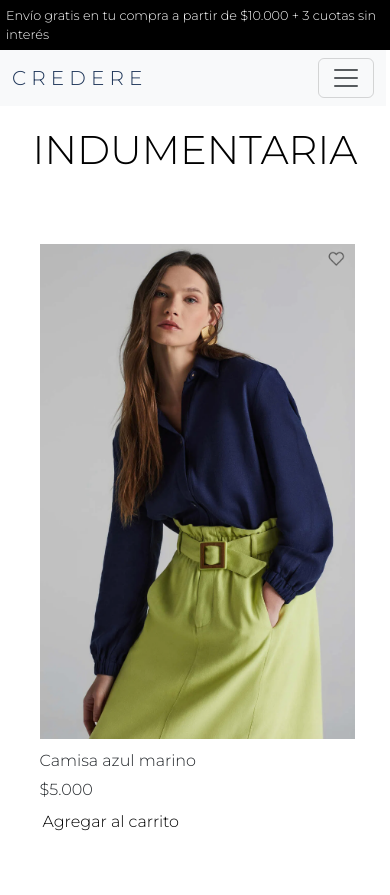
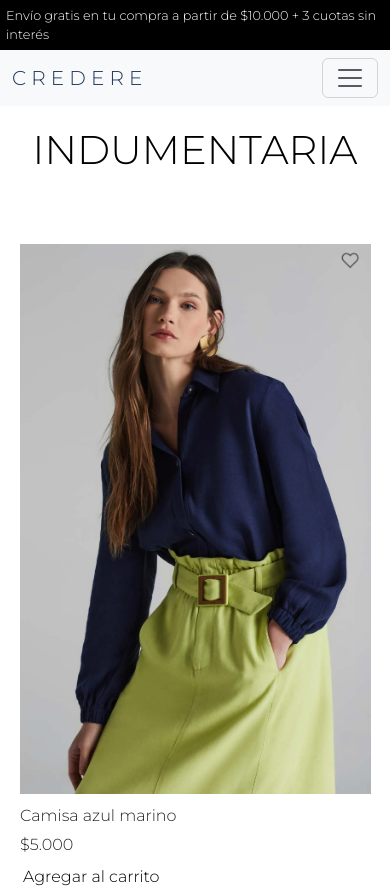
Before and after one commit to ChiaraBudetta/Coder, a plain HTML site: page pages/indumentaria.html in a window 390 px wide. Shown: the top 895 px of the page. Drawn offline with nearby package versions, Linux system fonts and the light colour scheme.

Commit message:
detalles en css

```diff
--- a/css/style.css
+++ b/css/style.css
@@ -93,7 +93,7 @@ nav.compras {
     font-family: 'Montserrat', sans-serif;
     display: flex;
     flex-direction: column-reverse;
-    width: 99vw;
+    width: 100%;
 }
 
     .navbar-brand{
@@ -192,7 +192,7 @@ main section div.grid div.video video {
     grid-area: video;
     justify-content: center;
     align-items: center;
-    width: 100%;
+    width: 90%;
     justify-self: center;
     margin: 15px;
     padding: 0;
@@ -506,9 +506,8 @@ footer {
         "boton";
     }
     .grid__indumentaria {
-        grid-template-columns: 90%;
+        grid-template-columns: 100%;
         grid-template-rows: auto;
-        justify-content: center;
     }
     form.categorias {
         display: none;
```
